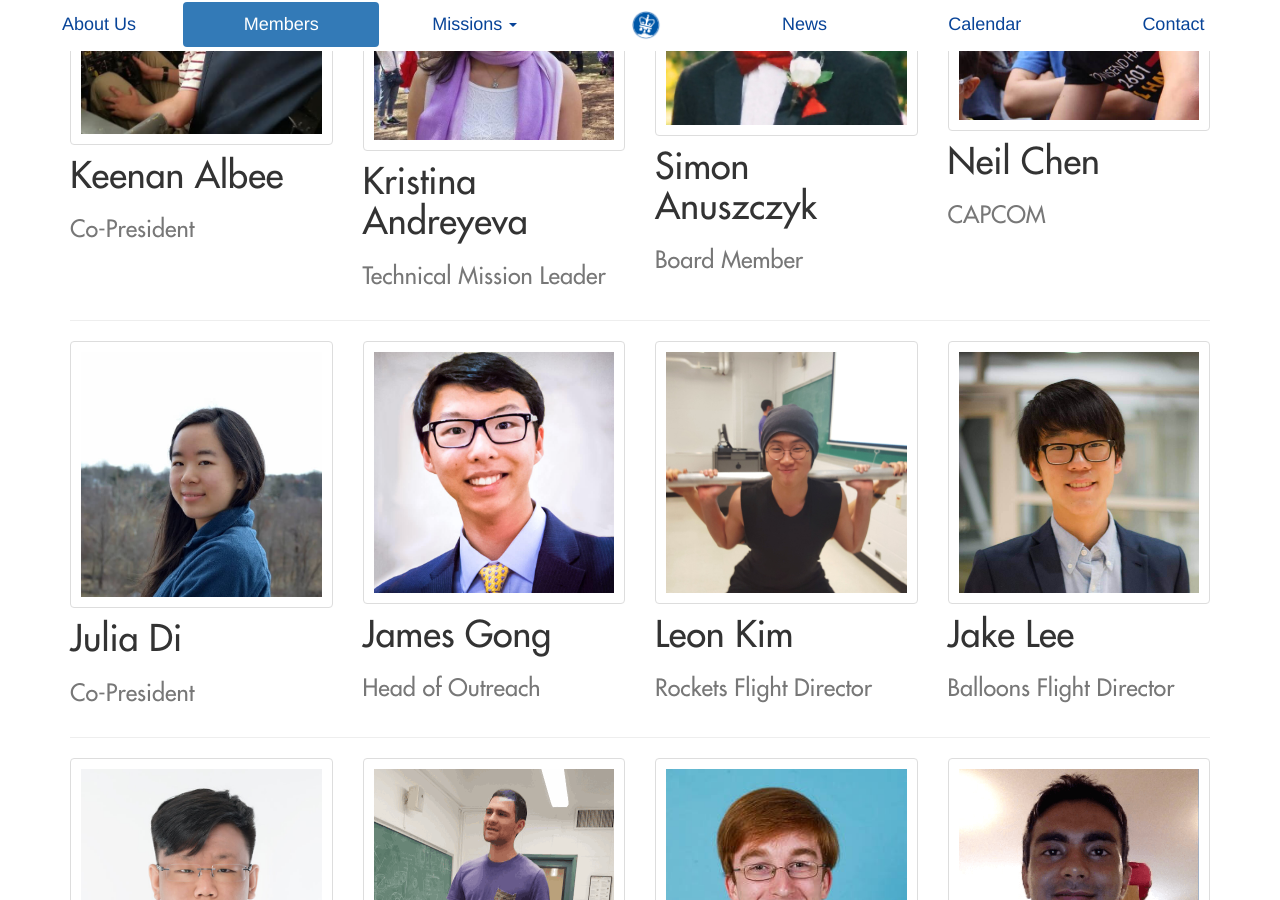
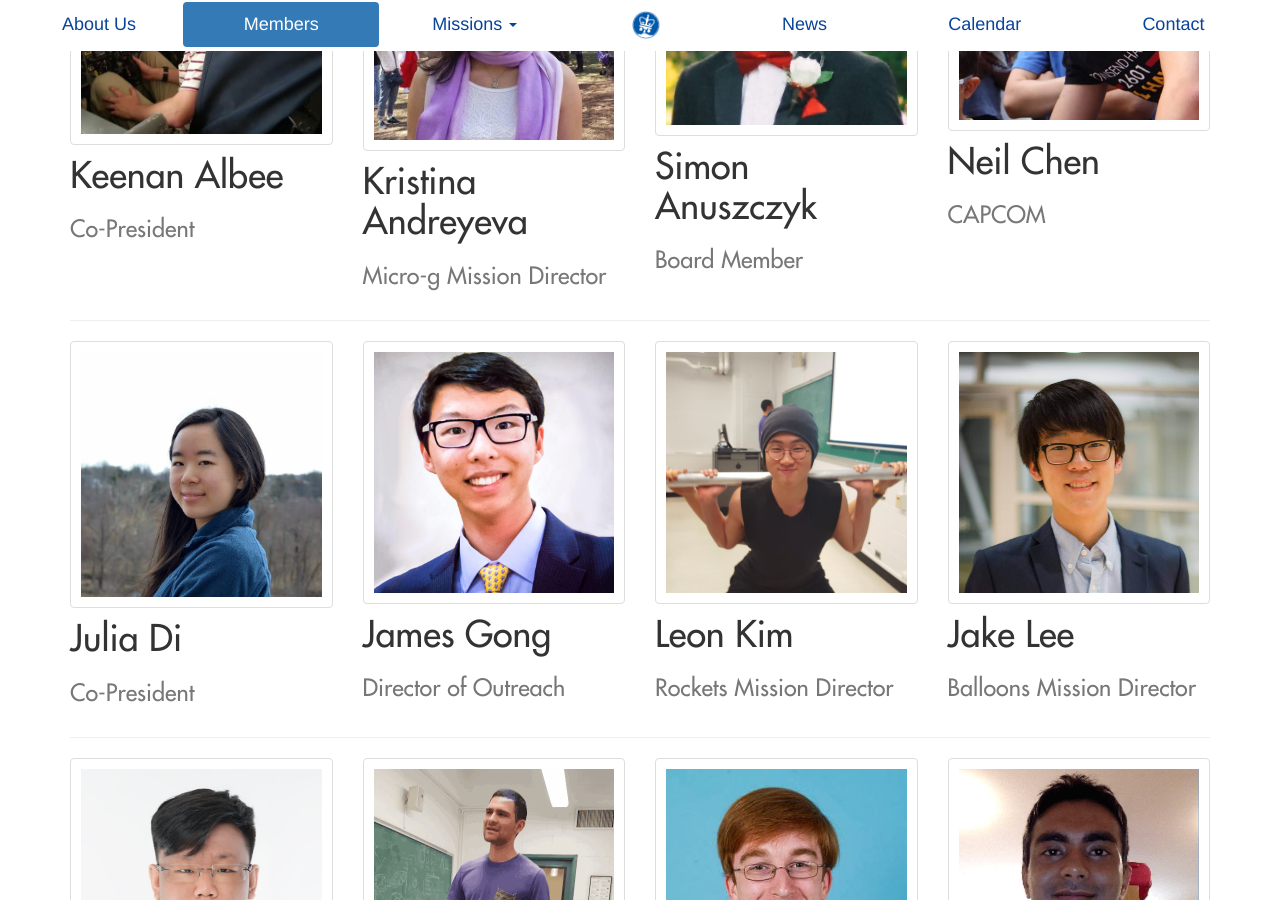
Before and after one commit to columbiaspace/columbiaspace.org, a Jekyll site: the page built from members.html, in a window 1280 px wide and 900 px high, scrolled down 1727 px. Built offline with Jekyll 4.4.1, drawn with Linux system fonts in a browser that asks for light colours; nearby versions of some CDN libraries; comment, search, counter and statistics services are not loaded; some of the changed text lies outside the part shown.

Commit message:
Changed Titles for Keenan

```diff
--- a/members.html
+++ b/members.html
@@ -22,7 +22,7 @@ members:
     title: "Co-President"
     image: "/assets/media/img/profiles/kalbee.jpg"
   - name: "Kristina Andreyeva"
-    title: "Technical Mission Leader"
+    title: "Micro-g Mission Director"
     image: "/assets/media/img/profiles/kandreyeva.jpg"
   - name: "Simon Anuszczyk"
     title: "Board Member"
@@ -34,13 +34,13 @@ members:
     title: "Co-President"
     image: "/assets/media/img/profiles/jdi.jpg"
   - name: "James Gong"
-    title: "Head of Outreach"
+    title: "Director of Outreach"
     image: "/assets/media/img/profiles/jgong.jpg"
   - name: "Leon Kim"
-    title: "Rockets Flight Director"
+    title: "Rockets Mission Director"
     image: "/assets/media/img/profiles/lkim.jpg"
   - name: "Jake Lee"
-    title: "Balloons Flight Director"
+    title: "Balloons Mission Director"
     image: "/assets/media/img/profiles/jlee.jpg"
   - name: "Eugene Lee"
     title: "Technical Advisor"
@@ -52,10 +52,10 @@ members:
     title: "Webmaster"
     image: "/assets/media/img/profiles/prichards.jpg"
   - name: "Tarun Ruchandani"
-    title: "Technical Mission Leader"
+    title: "Technical Mission Director"
     image: "/assets/media/img/profiles/truchandani.jpg"
   - name: "Tamas Sarvary"
-    title: "Technical Mission Leader"
+    title: "Micro-g Mission Director"
     image: "/assets/media/img/profiles/tsarvary.jpg"
   - name: "Nicho Villalobos"
     title: "Operations Director"
```
